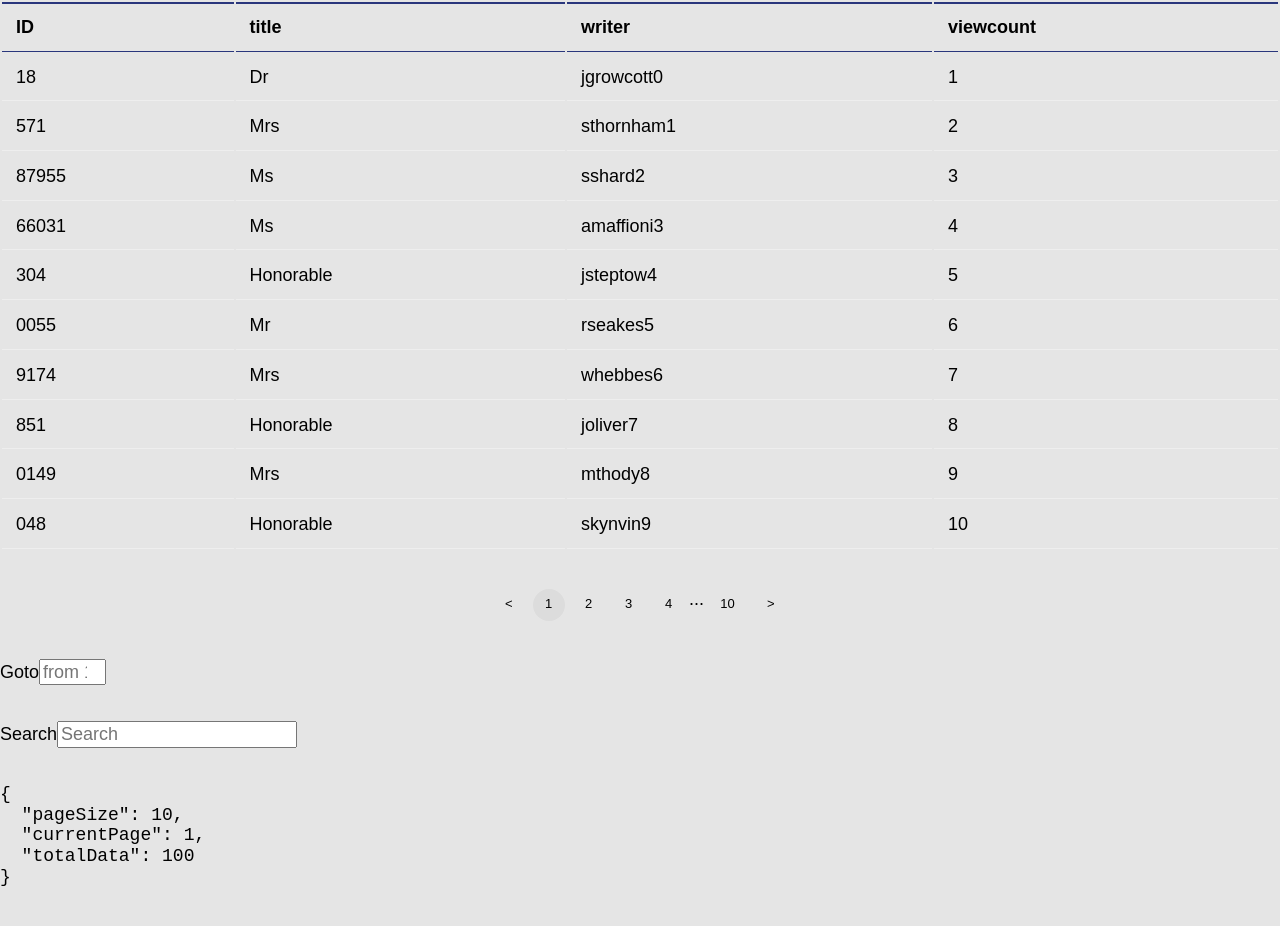
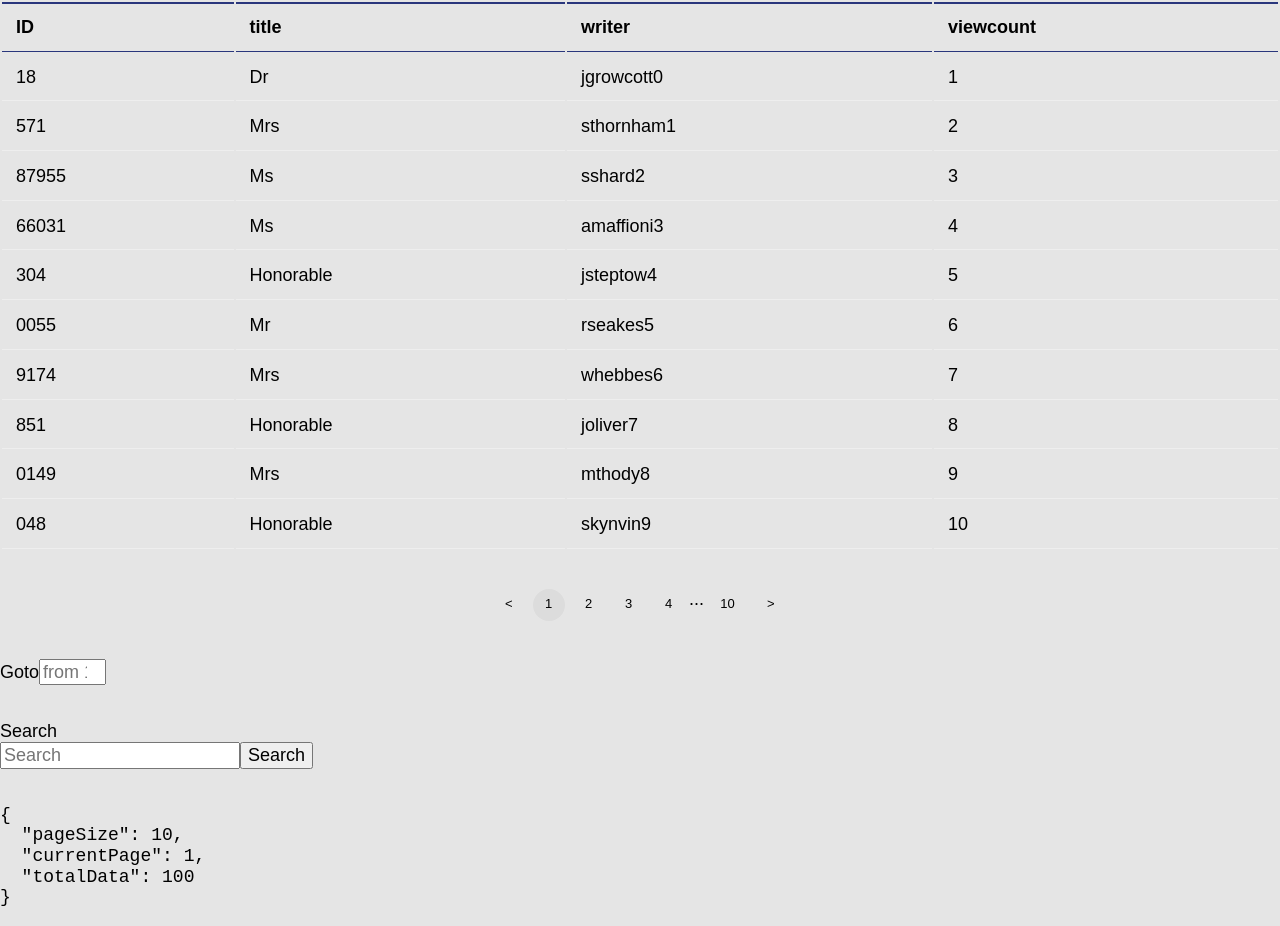
Before and after one commit to anjitpariyar/Board, a Next.js app: page / in a window 1280 px wide. Before the commit the page ends 905 px from the top, so only its background shows below. Built offline with nearby package versions, Linux system fonts and the light colour scheme.

Commit message:
search branch added

```diff
--- a/components/Search.tsx
+++ b/components/Search.tsx
@@ -1,21 +1,26 @@
 import React, { useState, useEffect } from "react";
+import styled from "styled-components";
+import { useRouter } from "next/router";
 
 // for now get a value and paint the result
-const Search = ({ onSearch }) => {
-  const [searchText, setsearchText] = useState("");
+const Search = () => {
+  const [searchText, setSearchText] = useState("");
+  const router = useRouter();
   const onChange = ({ target: { value } }) => {
-    setsearchText(value);
+    setSearchText(value);
   };
 
-  useEffect(() => {
-    if (searchText) {
-      onSearch(searchText);
-      // onsearchTextChange(parseInt(searchText));
-    }
-  }, [searchText]);
+  const onSubmit = (e) => {
+    e.preventDefault();
+    router.push(`/?keyword=${searchText}`, undefined, { shallow: true });
+    setSearchText("");
+  };
+
   return (
     <div style={{ margin: "2em 0" }}>
+      <form onSubmit={onSubmit}>
         <label htmlFor="searchTable">Search</label>
+        <SearchWrapper>
           <input
             id="searchTable"
             type="text"
@@ -23,8 +28,15 @@ const Search = ({ onSearch }) => {
             value={searchText}
             onChange={(event) => onChange(event)}
           />
+          <button type="submit">Search</button>
+        </SearchWrapper>
+      </form>
     </div>
   );
 };
 
 export default Search;
+
+const SearchWrapper = styled.div`
+  display: flex;
+`;
--- a/pages/index.tsx
+++ b/pages/index.tsx
@@ -54,7 +54,7 @@ const IndexPage = () => {
 
       <Table data={pageData} searchValue={searchValue} />
       <Pagination {...paginationOptions} />
-      <Search onSearch={onSearch} />
+      <Search />
       {/* search */}
 
       <div>
```
Lines whose indentation alone changed are shown as unchanged.
